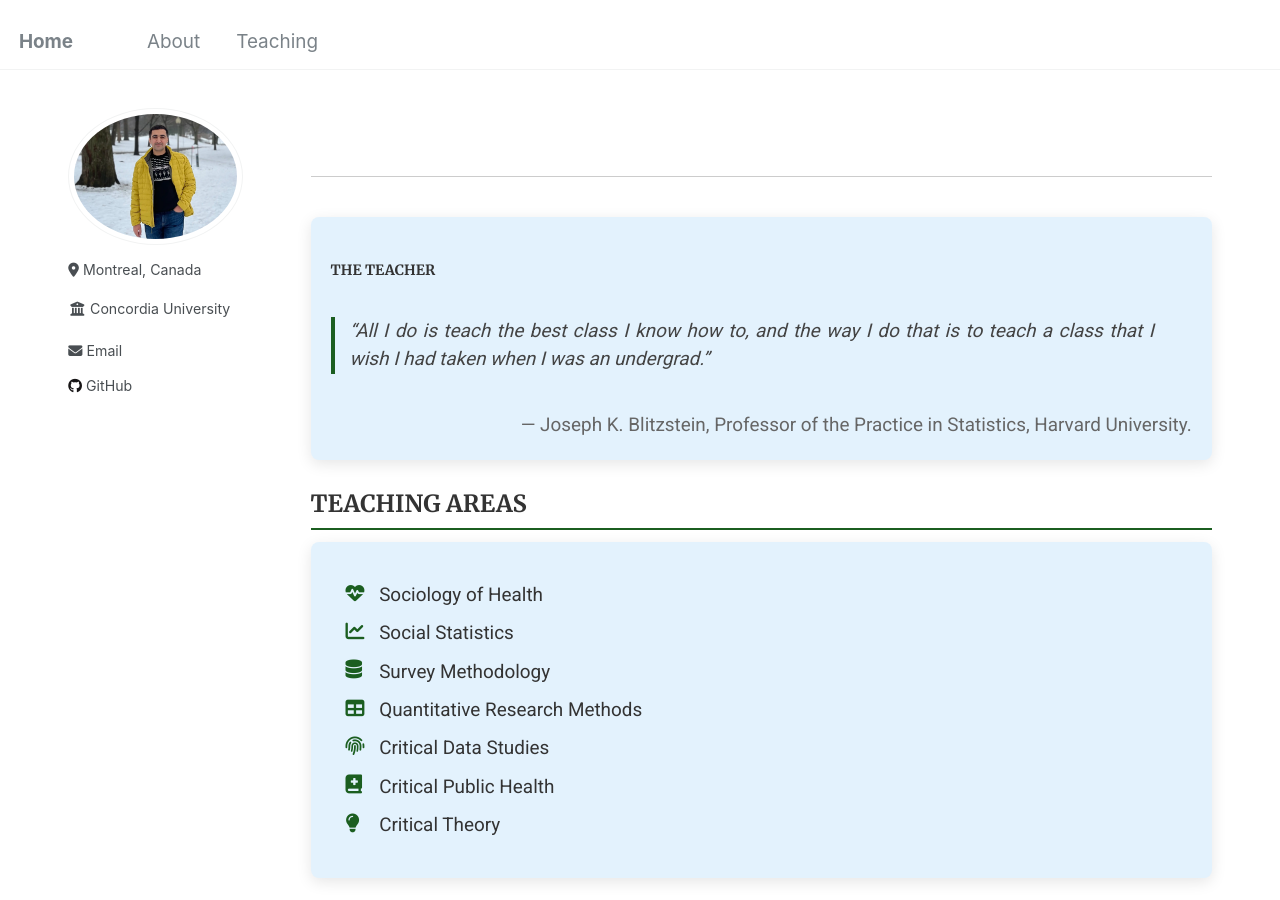
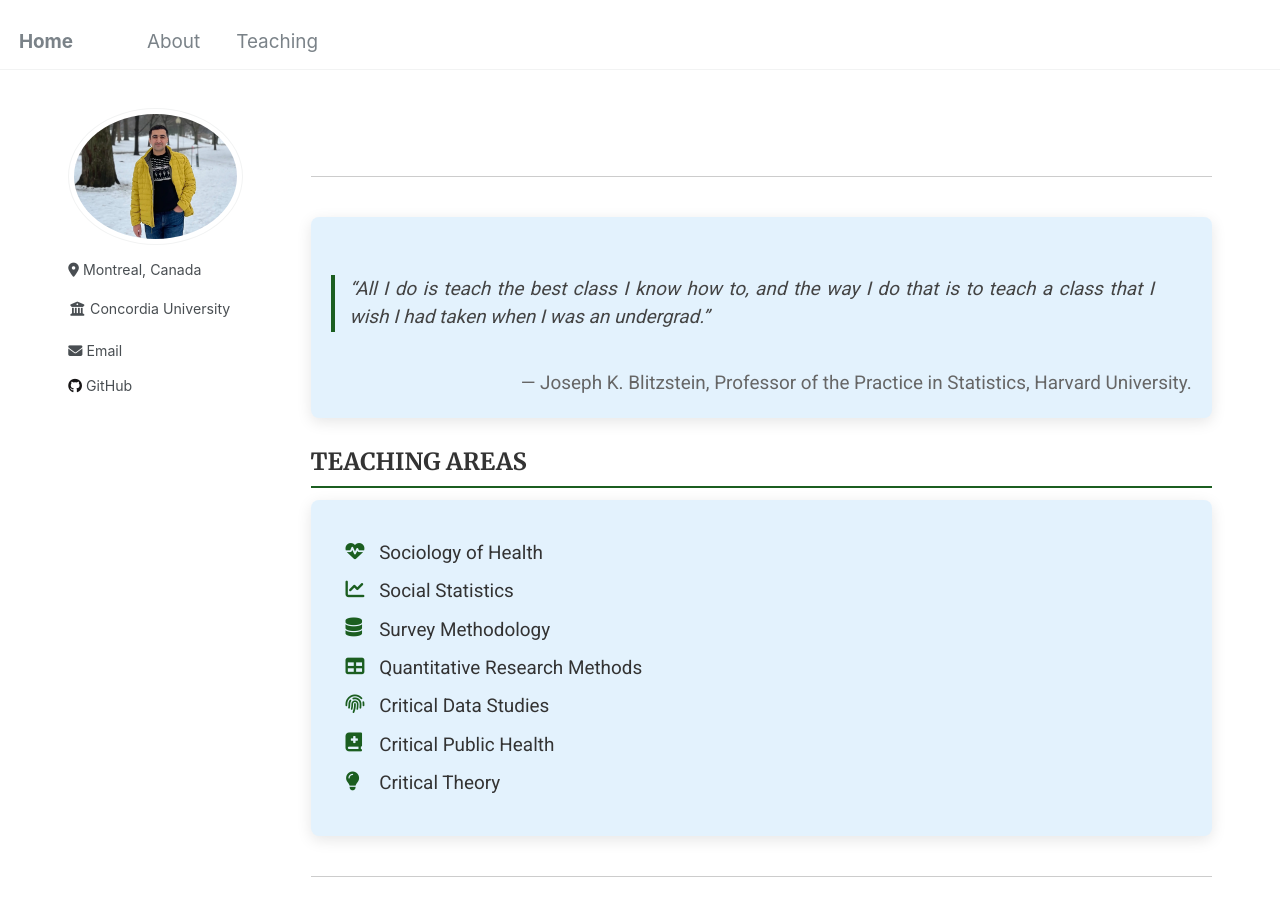
Before and after one commit to Mohsnmonji/mohsnmonji.github.io, a Jekyll site: the page built from _pages/teaching.md, in a window 1280 px wide and 900 px high. Built offline with Jekyll 4.4.1, drawn with Linux system fonts in a browser that asks for light colours.

Commit message:
Update teaching.md

```diff
--- a/_pages/teaching.md
+++ b/_pages/teaching.md
@@ -65,7 +65,7 @@ author_profile: true
 
 <div class="teaching-card">
 
-  <h4 style="margin-top: 25px;">THE TEACHER</h4>
+  <h4 style="margin-top: 25px;"></h4>
   <blockquote style="font-style: italic; border-left: 4px solid #1B5E20; padding-left: 15px; color: #444;">
     “All I do is teach the best class I know how to, and the way I do that is to teach a class that I wish I had taken when I was an undergrad.”
   </blockquote>
```
